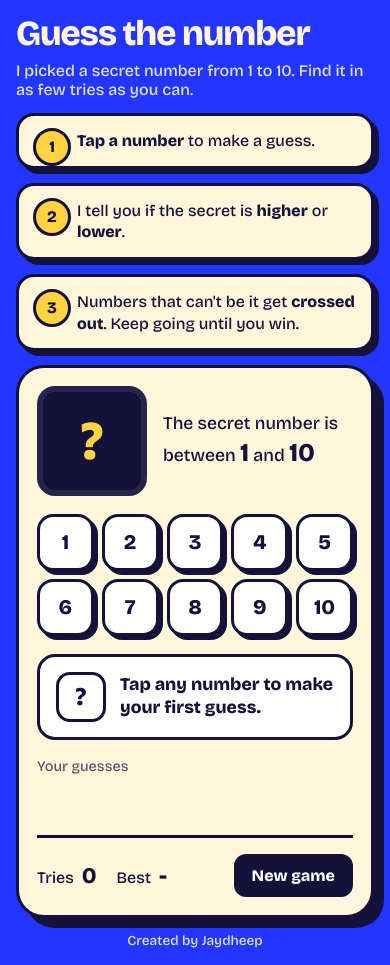
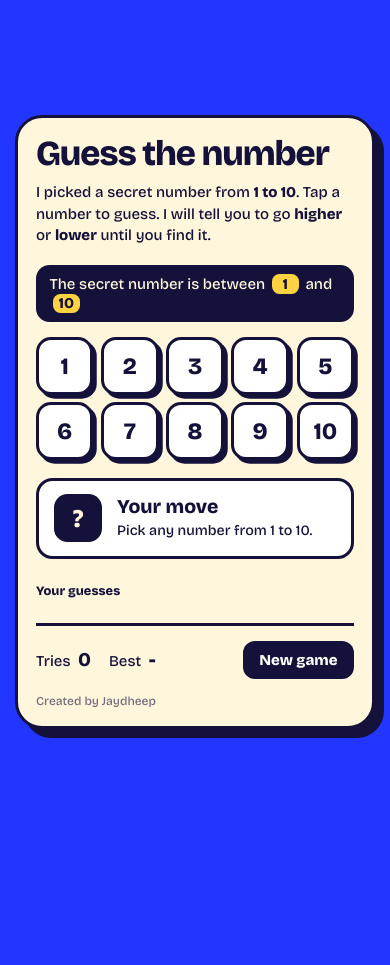
Before and after one commit to jaydheep/guess-the-number, a plain HTML site: page index.html in a window 390 px wide. After the commit the page ends 844 px from the top, so only its background shows below. Drawn offline with nearby package versions, Linux system fonts and the light colour scheme.

Commit message:
Redesign Guess the Number with clear higher/lower hints and responsive layout

```diff
--- a/index.html
+++ b/index.html
@@ -2,50 +2,34 @@
 <html lang="en">
 <head>
 <meta charset="UTF-8">
-<meta name="viewport" content="width=device-width,initial-scale=1">
+<meta name="viewport" content="width=device-width,initial-scale=1,viewport-fit=cover">
 <title>Guess the Number</title>
-<meta name="description" content="Find the secret number between 1 and 10. Each guess tells you to go higher or lower.">
+<meta name="description" content="Find the secret number between 1 and 10. Follow the higher and lower hints.">
 <link rel="preconnect" href="https://fonts.googleapis.com">
 <link rel="preconnect" href="https://fonts.gstatic.com" crossorigin>
 <link href="https://fonts.googleapis.com/css2?family=Bricolage+Grotesque:opsz,wght@12..96,500;12..96,800&display=swap" rel="stylesheet">
 <link rel="stylesheet" href="style.css">
 </head>
 <body>
-<main class="wrap">
-  <header class="top">
+<main>
+  <div id="fx" aria-hidden="true"></div>
+  <header>
     <h1>Guess the number</h1>
-    <p>I picked a secret number from 1 to 10. Find it in as few tries as you can.</p>
+    <p class="how">I picked a secret number from <b>1 to 10</b>. Tap a number to guess. I will tell you to go <b>higher</b> or <b>lower</b> until you find it.</p>
   </header>
-
-  <ol class="how">
-    <li><b>Tap a number</b> to make a guess.</li>
-    <li>I tell you if the secret is <b>higher</b> or <b>lower</b>.</li>
-    <li>Numbers that can't be it get <b>crossed out</b>. Keep going until you win.</li>
-  </ol>
-
-  <section class="game">
-    <div class="left">
-      <div id="secret" class="secret" aria-label="Secret number">?</div>
-      <p id="range" class="range"></p>
-    </div>
-    <div class="right">
-      <div id="board" class="board" aria-label="Numbers 1 to 10"></div>
-      <div id="hint" class="hint idle" role="status" aria-live="polite">
-        <span id="arrow" class="arrow">?</span>
-        <span id="hintText">Tap any number to make your first guess.</span>
-      </div>
-      <div class="history">
-        <span>Your guesses</span>
-        <ul id="history"></ul>
-      </div>
-      <div class="stats">
-        <span>Tries <b id="tries">0</b></span>
-        <span>Best <b id="best">-</b></span>
-        <button id="reset" type="button">New game</button>
-      </div>
-    </div>
-  </section>
-  <p class="credit">Created by Jaydheep</p>
+  <p class="range">The secret number is between <b id="lo">1</b> and <b id="hi">10</b></p>
+  <section id="board" aria-label="Numbers 1 to 10"></section>
+  <div id="fb" class="fb" role="status" aria-live="polite">
+    <span id="arrow" class="arrow">?</span>
+    <div><strong id="fbT">Your move</strong><p id="fbS">Pick any number from 1 to 10.</p></div>
+  </div>
+  <div class="hist"><span>Your guesses</span><ul id="hist"></ul></div>
+  <footer>
+    <span>Tries <b id="tries">0</b></span>
+    <span>Best <b id="best">-</b></span>
+    <button id="reset" type="button">New game</button>
+  </footer>
+  <small>Created by Jaydheep</small>
 </main>
 <script src="script.js"></script>
 </body>
--- a/script.js
+++ b/script.js
@@ -1,88 +1,91 @@
 const MAX = 10;
 const $ = id => document.getElementById(id);
-const board = $('board'), hint = $('hint'), arrow = $('arrow'), hintText = $('hintText');
-const secretEl = $('secret'), rangeEl = $('range'), histEl = $('history');
-const triesEl = $('tries'), bestEl = $('best'), resetBtn = $('reset');
-let target, tries, over, lo, hi;
+const board = $('board'), fb = $('fb'), arrow = $('arrow'), fbT = $('fbT'), fbS = $('fbS');
+const loEl = $('lo'), hiEl = $('hi'), hist = $('hist'), triesEl = $('tries'), bestEl = $('best'), reset = $('reset'), fx = $('fx');
+let target, tries, over, lo, hi, missed, tiles = [];
 
 const getBest = () => { try { return +localStorage.getItem('guess-best') || 0; } catch { return 0; } };
 const setBest = v => { try { localStorage.setItem('guess-best', v); } catch {} };
 
-function setHint(kind, a, text) {
-  hint.className = 'hint ' + kind;
-  arrow.textContent = a;
-  hintText.textContent = text;
+function paint() {
+  tiles.forEach((t, i) => {
+    const v = i + 1;
+    t.classList.toggle('miss', missed.has(v));
+    t.classList.toggle('out', !missed.has(v) && (v < lo || v > hi));
+    t.classList.toggle('live', !over && v >= lo && v <= hi && !missed.has(v));
+  });
+  loEl.textContent = lo; hiEl.textContent = hi;
 }
 
-function showRange() {
-  rangeEl.innerHTML = lo === hi
-    ? `Only one number is left: <b>${lo}</b>`
-    : `The secret number is between <b>${lo}</b> and <b>${hi}</b>`;
+function setFb(cls, a, title, sub) {
+  fb.className = 'fb ' + cls;
+  arrow.textContent = a; fbT.textContent = title; fbS.textContent = sub;
 }
 
 function newGame() {
   target = Math.floor(Math.random() * MAX) + 1;
-  tries = 0; over = false; lo = 1; hi = MAX;
-  triesEl.textContent = 0;
-  bestEl.textContent = getBest() || '-';
-  secretEl.textContent = '?';
-  secretEl.classList.remove('win');
-  histEl.innerHTML = '';
-  setHint('idle', '?', 'Tap any number to make your first guess.');
-  showRange();
-  board.innerHTML = '';
+  tries = 0; over = false; lo = 1; hi = MAX; missed = new Set();
+  triesEl.textContent = 0; bestEl.textContent = getBest() || '-';
+  hist.innerHTML = '';
+  setFb('', '?', 'Your move', `Pick any number from 1 to ${MAX}.`);
+  board.innerHTML = ''; tiles = [];
   for (let n = 1; n <= MAX; n++) {
     const b = document.createElement('button');
     b.type = 'button'; b.className = 'tile'; b.textContent = n;
     b.setAttribute('aria-label', 'Guess ' + n);
-    b.addEventListener('click', () => guess(n, b));
-    board.appendChild(b);
+    b.addEventListener('click', () => guess(n));
+    board.appendChild(b); tiles.push(b);
+  }
+  reset.textContent = 'New game';
+  paint();
+}
+
+function addHist(n, sym, cls) {
+  const li = document.createElement('li');
+  li.className = cls; li.textContent = `${n} ${sym}`;
+  hist.appendChild(li);
+}
+
+function guess(n) {
+  if (over || missed.has(n) || n < lo || n > hi) return;
+  tries++; triesEl.textContent = tries;
+  if (n === target) {
+    over = true; lo = hi = n;
+    const rating = tries <= 2 ? 'Lucky!' : tries <= 3 ? 'Great job!' : 'Nice one!';
+    setFb('win', '\u2713', `You got it! It was ${n}.`, `${tries} ${tries === 1 ? 'try' : 'tries'}. ${rating}`);
+    addHist(n, '\u2713', 'ok');
+    const best = getBest();
+    if (!best || tries < best) { setBest(tries); bestEl.textContent = tries; }
+    reset.textContent = 'Play again';
+    paint(); tiles[n - 1].classList.add('hit'); confetti(); reset.focus();
+    return;
+  }
+  missed.add(n);
+  if (n < target) {
+    lo = n + 1;
+    setFb('up', '\u25B2', 'Go higher', `${n} is too low. Try a bigger number.`);
+    addHist(n, '\u25B2 too low', 'up');
+  } else {
+    hi = n - 1;
+    setFb('down', '\u25BC', 'Go lower', `${n} is too high. Try a smaller number.`);
+    addHist(n, '\u25BC too high', 'down');
+  }
+  if (lo === hi) fbS.textContent += ' Only one number is left!';
+  paint();
+}
+
+function confetti() {
+  const colors = ['#ffd23f', '#35d6a0', '#ff7ab6', '#2336ff', '#14123a'];
+  for (let i = 0; i < 36; i++) {
+    const s = document.createElement('span');
+    const a = Math.random() * Math.PI * 2, d = 90 + Math.random() * 200;
+    s.style.setProperty('--dx', Math.cos(a) * d + 'px');
+    s.style.setProperty('--dy', Math.sin(a) * d + 'px');
+    s.style.background = colors[i % colors.length];
+    fx.appendChild(s);
+    setTimeout(() => s.remove(), 1100);
   }
 }
 
-function addHistory(n, kind, label) {
-  const li = document.createElement('li');
-  li.className = kind;
-  li.innerHTML = `<b>${n}</b> ${label}`;
-  histEl.appendChild(li);
-}
-
-function guess(n, tile) {
-  if (over || tile.classList.contains('out')) return;
-  tries++; triesEl.textContent = tries;
-
-  if (n === target) {
-    over = true;
-    tile.classList.add('hit');
-    board.querySelectorAll('.tile:not(.hit)').forEach(t => t.classList.add('out'));
-    secretEl.textContent = target;
-    secretEl.classList.add('win');
-    rangeEl.textContent = `You found it in ${tries} ${tries === 1 ? 'try' : 'tries'}!`;
-    setHint('win', '✓', `Correct! The secret number was ${target}.`);
-    addHistory(n, 'win', 'correct');
-    const best = getBest();
-    if (!best || tries < best) { setBest(tries); bestEl.textContent = tries; }
-    resetBtn.textContent = 'Play again';
-    resetBtn.focus();
-    return;
-  }
-
-  const tooLow = n < target;
-  if (tooLow) lo = Math.max(lo, n + 1); else hi = Math.min(hi, n - 1);
-  board.querySelectorAll('.tile').forEach(t => {
-    const v = +t.textContent;
-    if (v < lo || v > hi) t.classList.add('out');
-  });
-  showRange();
-  addHistory(n, tooLow ? 'low' : 'high', tooLow ? 'too low' : 'too high');
-  setHint(
-    tooLow ? 'low' : 'high',
-    tooLow ? '▲' : '▼',
-    tooLow
-      ? `${n} is too low. The secret number is higher, so try a bigger number.`
-      : `${n} is too high. The secret number is lower, so try a smaller number.`
-  );
-}
-
-resetBtn.addEventListener('click', () => { resetBtn.textContent = 'New game'; newGame(); });
+reset.addEventListener('click', newGame);
 newGame();
--- a/style.css
+++ b/style.css
@@ -1,42 +1,38 @@
-:root{--blue:#2336ff;--paper:#fff6dc;--ink:#14123a;--sun:#ffd23f;--mint:#35d6a0;--up:#ffe27a;--down:#a9d4ff}
+:root{--blue:#2336ff;--paper:#fff6dc;--ink:#14123a;--sun:#ffd23f;--mint:#35d6a0;--pink:#ff8fc2}
 *{box-sizing:border-box}
-body{margin:0;min-height:100svh;background:var(--blue);color:var(--ink);font-family:'Bricolage Grotesque',system-ui,sans-serif;padding:clamp(16px,4vw,40px)}
-.wrap{max-width:920px;margin:0 auto;display:grid;gap:clamp(14px,2.5vw,24px)}
-.top h1{margin:0;color:var(--paper);font-size:clamp(2.2rem,8vw,4rem);line-height:1;letter-spacing:-.03em;font-weight:800}
-.top p{margin:10px 0 0;color:#dfe4ff;font-size:clamp(1rem,2.6vw,1.2rem);max-width:34em}
-.how{list-style:none;margin:0;padding:0;display:grid;grid-template-columns:repeat(3,1fr);gap:14px;counter-reset:s}
-.how li{counter-increment:s;position:relative;background:var(--paper);border:3px solid var(--ink);border-radius:18px;box-shadow:5px 5px 0 var(--ink);padding:14px 16px 14px 58px;line-height:1.35}
-.how li::before{content:counter(s);position:absolute;left:14px;top:12px;width:32px;height:32px;display:grid;place-items:center;background:var(--sun);border:3px solid var(--ink);border-radius:50%;font-weight:800}
-.game{display:grid;grid-template-columns:minmax(0,250px) minmax(0,1fr);gap:clamp(18px,3vw,34px);align-items:start;background:var(--paper);border:3px solid var(--ink);border-radius:28px;box-shadow:10px 10px 0 var(--ink);padding:clamp(18px,3vw,32px)}
-.left{text-align:center}
-.secret{aspect-ratio:1;display:grid;place-items:center;font-size:clamp(5rem,16vw,8rem);font-weight:800;color:var(--sun);background:var(--ink);border-radius:24px;box-shadow:inset 0 0 0 6px #ffffff14}
-.secret.win{color:var(--ink);background:var(--mint);animation:pop .5s cubic-bezier(.3,1.6,.5,1)}
-.range{margin:14px 0 0;font-size:1.1rem;line-height:1.35}
-.range b{font-size:1.6rem}
-.board{display:grid;grid-template-columns:repeat(5,1fr);gap:clamp(8px,1.6vw,14px)}
-.tile{aspect-ratio:1;font-weight:800;font-size:clamp(1.3rem,4vw,1.9rem);font-family:inherit;color:var(--ink);background:#fff;border:3px solid var(--ink);border-radius:16px;box-shadow:4px 4px 0 var(--ink);cursor:pointer;transition:transform .12s,box-shadow .12s,background .2s}
-.tile:hover:not(.out):not(.hit){transform:translate(-2px,-2px);box-shadow:6px 6px 0 var(--ink);background:var(--sun)}
-.tile:active:not(.out){transform:translate(3px,3px);box-shadow:1px 1px 0 var(--ink)}
+html{font-size:clamp(15px,.5vw + 12px,22px)}
+body{margin:0;min-height:100svh;display:grid;place-items:center;padding:1rem;background:var(--blue);color:var(--ink);font-family:'Bricolage Grotesque',system-ui,sans-serif}
+main{position:relative;width:min(100%,36rem);background:var(--paper);border:3px solid var(--ink);border-radius:1.8rem;box-shadow:.6rem .6rem 0 var(--ink);padding:clamp(1.2rem,4vw,2rem)}
+h1{margin:0;font-size:clamp(2rem,9vw,3rem);line-height:1;font-weight:800;letter-spacing:-.03em}
+.how{margin:.7rem 0 1.2rem;font-size:1rem;line-height:1.45}
+.range{margin:0 0 1rem;padding:.6rem .9rem;background:var(--ink);color:var(--paper);border-radius:.9rem;font-weight:500}
+.range b{display:inline-block;min-width:1.8em;margin:0 .2em;padding:.05em .4em;background:var(--sun);color:var(--ink);border-radius:.5em;text-align:center;font-weight:800}
+#board{display:grid;grid-template-columns:repeat(5,1fr);gap:clamp(.45rem,2vw,.8rem)}
+.tile{aspect-ratio:1;font-weight:800;font-size:clamp(1.3rem,6vw,1.9rem);font-family:inherit;color:var(--ink);background:#fff;border:3px solid var(--ink);border-radius:1rem;box-shadow:.25rem .25rem 0 var(--ink);cursor:pointer;transition:transform .12s,box-shadow .12s,background .2s}
+.tile.live:hover{transform:translate(-2px,-2px);box-shadow:.4rem .4rem 0 var(--ink);background:var(--sun)}
+.tile:active{transform:translate(3px,3px);box-shadow:1px 1px 0 var(--ink)}
 .tile:focus-visible,#reset:focus-visible{outline:3px solid var(--blue);outline-offset:3px}
-.tile.out{background:transparent;border-style:dashed;box-shadow:none;color:#14123a55;text-decoration:line-through;cursor:default}
+.tile.out{background:transparent;border-style:dashed;box-shadow:none;color:#14123a44;cursor:default}
+.tile.miss{background:#ffd9ea;border-color:#14123a88;box-shadow:none;color:#14123a88;text-decoration:line-through;cursor:default}
 .tile.hit{background:var(--mint);animation:pop .5s cubic-bezier(.3,1.6,.5,1)}
 @keyframes pop{0%{transform:scale(.8)}100%{transform:scale(1)}}
-.hint{display:flex;align-items:center;gap:14px;margin-top:18px;min-height:86px;padding:14px 16px;border:3px solid var(--ink);border-radius:18px;font-weight:800;font-size:1.1rem;line-height:1.3;background:#fff}
-.hint .arrow{flex:none;width:50px;height:50px;display:grid;place-items:center;background:#fff;border:3px solid var(--ink);border-radius:14px;font-size:1.6rem}
-.hint.low{background:var(--up)}
-.hint.high{background:var(--down)}
-.hint.win{background:var(--mint)}
-.history{margin-top:16px}
-.history span{font-size:.9rem;opacity:.7}
-#history{list-style:none;display:flex;flex-wrap:wrap;gap:8px;margin:8px 0 0;padding:0;min-height:34px}
-#history li{padding:5px 12px;border:2px solid var(--ink);border-radius:999px;font-size:.95rem;background:#fff}
-#history li.low{background:var(--up)}
-#history li.high{background:var(--down)}
-#history li.win{background:var(--mint)}
-.stats{display:flex;align-items:center;flex-wrap:wrap;gap:20px;margin-top:18px;padding-top:16px;border-top:3px solid var(--ink)}
-.stats b{margin-left:4px;font-size:1.4rem}
-#reset{margin-left:auto;font:inherit;font-weight:800;color:#fff;background:var(--ink);border:0;border-radius:12px;padding:12px 18px;cursor:pointer}
+.fb{display:flex;align-items:center;gap:1rem;margin:1.2rem 0 1rem;padding:.9rem 1rem;background:#fff;border:3px solid var(--ink);border-radius:1.1rem;transition:background .2s}
+.fb.up{background:var(--sun)}.fb.down{background:var(--pink)}.fb.win{background:var(--mint)}
+.arrow{flex:none;display:grid;place-items:center;width:3.2rem;height:3.2rem;font-size:1.7rem;font-weight:800;color:var(--paper);background:var(--ink);border-radius:.9rem}
+.fb strong{display:block;font-size:1.3rem;line-height:1.15}
+.fb p{margin:.2rem 0 0;font-size:.95rem;line-height:1.3}
+.hist{display:flex;align-items:center;flex-wrap:wrap;gap:.5rem;min-height:2.2rem;font-size:.85rem}
+.hist>span{font-weight:800}
+.hist ul{display:contents;list-style:none;margin:0;padding:0}
+.hist li{padding:.25rem .6rem;border:2px solid var(--ink);border-radius:2rem;background:#fff;font-weight:500}
+.hist .up{background:var(--sun)}.hist .down{background:var(--pink)}.hist .ok{background:var(--mint);font-weight:800}
+footer{display:flex;align-items:center;gap:1.2rem;margin-top:1.1rem;padding-top:1rem;border-top:3px solid var(--ink)}
+footer b{margin-left:.25rem;font-size:1.3rem}
+#reset{margin-left:auto;font:inherit;font-weight:800;color:#fff;background:var(--ink);border:0;border-radius:.8rem;padding:.65rem 1.1rem;cursor:pointer}
 #reset:hover{background:var(--blue)}
-.credit{margin:0;text-align:center;color:#dfe4ff;font-size:.85rem}
-@media (max-width:760px){.how{grid-template-columns:1fr}.game{grid-template-columns:1fr}.left{display:grid;grid-template-columns:110px 1fr;gap:16px;align-items:center;text-align:left}.secret{font-size:3.4rem;border-radius:18px}.range{margin:0}}
+small{display:block;margin-top:1rem;font-size:.8rem;opacity:.6}
+#fx{position:absolute;left:50%;top:40%;width:0;height:0;pointer-events:none}
+#fx span{position:absolute;width:.6rem;height:.9rem;border-radius:2px;animation:burst 1s ease-out forwards}
+@keyframes burst{to{transform:translate(var(--dx),var(--dy)) rotate(540deg);opacity:0}}
+@media (max-height:520px){body{place-items:start center}}
 @media (prefers-reduced-motion:reduce){*{transition:none!important;animation:none!important}}
```
